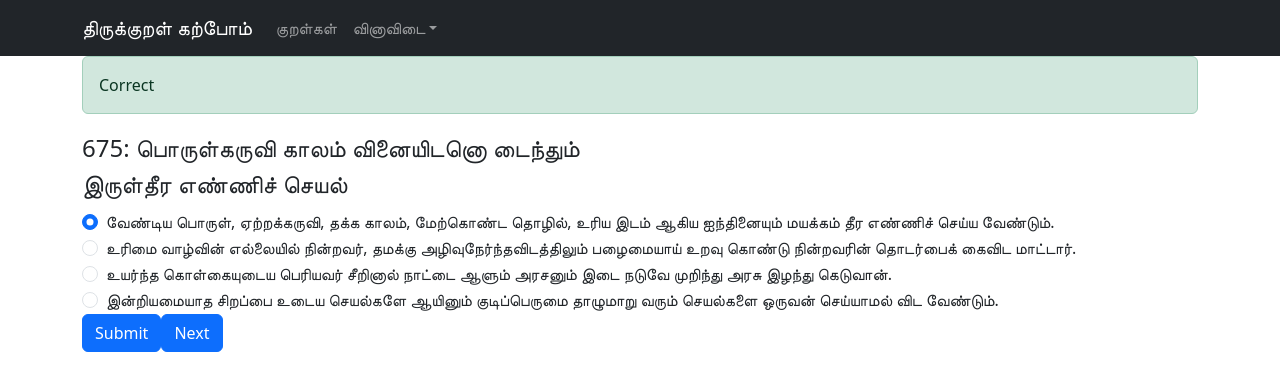
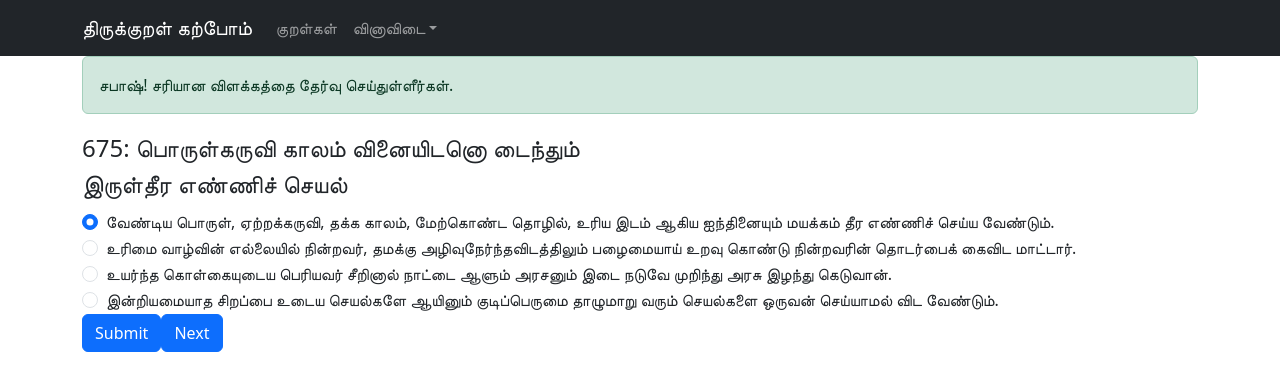
Before and after one commit to thirukural-karpom/thirukural-karpom, a React (Create React App) app: page /quiz/findExplanation in a window 1280 px wide. Both pictures are taken after a click on the button "Submit". Shown: the top 390 px of the page. Built offline with nearby package versions, Linux system fonts and the light colour scheme.

Commit message:
Add proper quiz result message

```diff
--- a/src/components/FindExplanationQuiz.js
+++ b/src/components/FindExplanationQuiz.js
@@ -2,6 +2,7 @@ import { useEffect, useState } from "react"
 import { Button, Container, Form, Row, Col, Alert } from "react-bootstrap"
 import { getExplanations } from "../service/Quiz"
 import { getRandomKural } from "../service/Thirukural"
+import { CORRECT_EXPLANATION_MESSAGE, WRONG_EXPLANATION_MESSAGE } from "../constants"
 
 const FindExplanationQuiz = () => {
   const [kural, setKural] = useState(null)
@@ -47,12 +48,8 @@ const FindExplanationQuiz = () => {
     <Container>
       <Row>
         <Col>
-          <Alert variant="success" show={showResult && isCorrectAnswer}>
-            Correct
-          </Alert>
-          <Alert variant="danger" show={showResult && !isCorrectAnswer}>
-            Wrong
-          </Alert>
+          <Alert variant="success" show={showResult && isCorrectAnswer}>{CORRECT_EXPLANATION_MESSAGE}</Alert>
+          <Alert variant="danger" show={showResult && !isCorrectAnswer}>{WRONG_EXPLANATION_MESSAGE}</Alert>
         </Col>
       </Row>
       <Row>
--- a/src/constants/index.js
+++ b/src/constants/index.js
@@ -8,4 +8,6 @@ export const APP_NAME = "திருக்குறள் கற்போம்
   ADHIKARAM = "அதிகாரம்",
   AUTHOR_COUNT = 3,
   KURALS_PER_ADHIKARAM_COUNT = 10,
-  ADHIKARAM_COUNT = 133
+  ADHIKARAM_COUNT = 133,
+  CORRECT_EXPLANATION_MESSAGE = "சபாஷ்! சரியான விளக்கத்தை தேர்வு செய்துள்ளீர்கள்.",
+  WRONG_EXPLANATION_MESSAGE = "தவறான விளக்கத்தை தேர்வு செய்துள்ளீர்கள். மீண்டும் முயற்சிக்கவும்."
```
